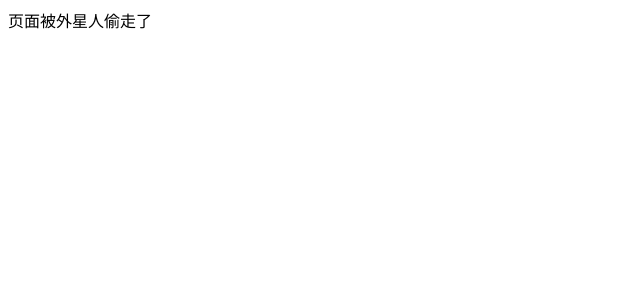
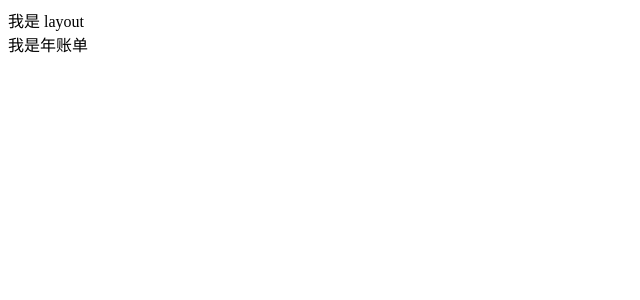
Before and after one commit to zeyuanHong0/react-basic, a React (Create React App) app: page /year in a window 1280 px wide. Shown: the top 300 px of the page, without its empty margins (0-640 px from the left). Built offline with nearby package versions, Linux system fonts and the light colour scheme.

Commit message:
记账--整体路由设计

```diff
--- /dev/null
+++ b/src/page/accounting/layout/index.jsx
@@ -0,0 +1,12 @@
+import { Outlet } from "react-router-dom";
+
+const Layout = () => {
+  return (
+    <div>
+      我是 layout
+      <Outlet />
+    </div>
+  );
+};
+
+export default Layout;
--- /dev/null
+++ b/src/page/accounting/month/index.jsx
@@ -0,0 +1,5 @@
+const Month = () => {
+  return <div>我是月账单</div>;
+};
+
+export default Month;
--- /dev/null
+++ b/src/page/accounting/new/index.jsx
@@ -0,0 +1,5 @@
+const New = () => {
+  return <div>我是新增账单</div>;
+};
+
+export default New;
--- /dev/null
+++ b/src/page/accounting/year/index.jsx
@@ -0,0 +1,5 @@
+const Year = () => {
+  return <div>我是年账单</div>;
+};
+
+export default Year;
--- /dev/null
+++ b/src/router/accounting/index.js
@@ -0,0 +1,27 @@
+import Layout from "@/page/accounting/layout";
+import Year from "@/page/accounting/year";
+import Month from "@/page/accounting/month";
+import New from "@/page/accounting/new";
+
+const accountingRouter = [
+  {
+    path: "/",
+    element: <Layout />,
+    children: [
+      {
+        path: "/year",
+        element: <Year />,
+      },
+      {
+        index: true,
+        element: <Month />,
+      },
+    ],
+  },
+  {
+    path: "/new",
+    element: <New />,
+  },
+];
+
+export default accountingRouter;
--- a/src/router/index.js
+++ b/src/router/index.js
@@ -1,28 +1,11 @@
 import { createBrowserRouter } from "react-router-dom";
-import Login from "../page/layout/login";
-import Article from "../page/layout/article";
-import Layout from "../page/layout";
-import NotFound from "../page/layout/notFound";
+// import layoutRouter from "./layout";
+import accountingRouter from "./accounting";
 
 const router = createBrowserRouter([
-  {
-    path: "/",
-    element: <Layout />,
-    children: [
-      {
-        index: true,
-        element: <Login />,
-      },
-      {
-        path: "article",
-        element: <Article />,
-      },
-    ],
-  },
-  {
-    path: "*",
-    element: <NotFound />,
-  },
+  // ...layoutRouter,
+  // 记账路由
+  ...accountingRouter,
 ]);
 
 export default router;
--- /dev/null
+++ b/src/router/layout/index.js
@@ -0,0 +1,27 @@
+import Login from "@/page/layout/login";
+import Article from "@/page/layout/article";
+import Layout from "@/page/layout";
+import NotFound from "@/page/layout/notFound";
+
+const layoutRouter = [
+  {
+    path: "/",
+    element: <Layout />,
+    children: [
+      {
+        index: true,
+        element: <Login />,
+      },
+      {
+        path: "article",
+        element: <Article />,
+      },
+    ],
+  },
+  {
+    path: "*",
+    element: <NotFound />,
+  },
+];
+
+export default layoutRouter;
```
